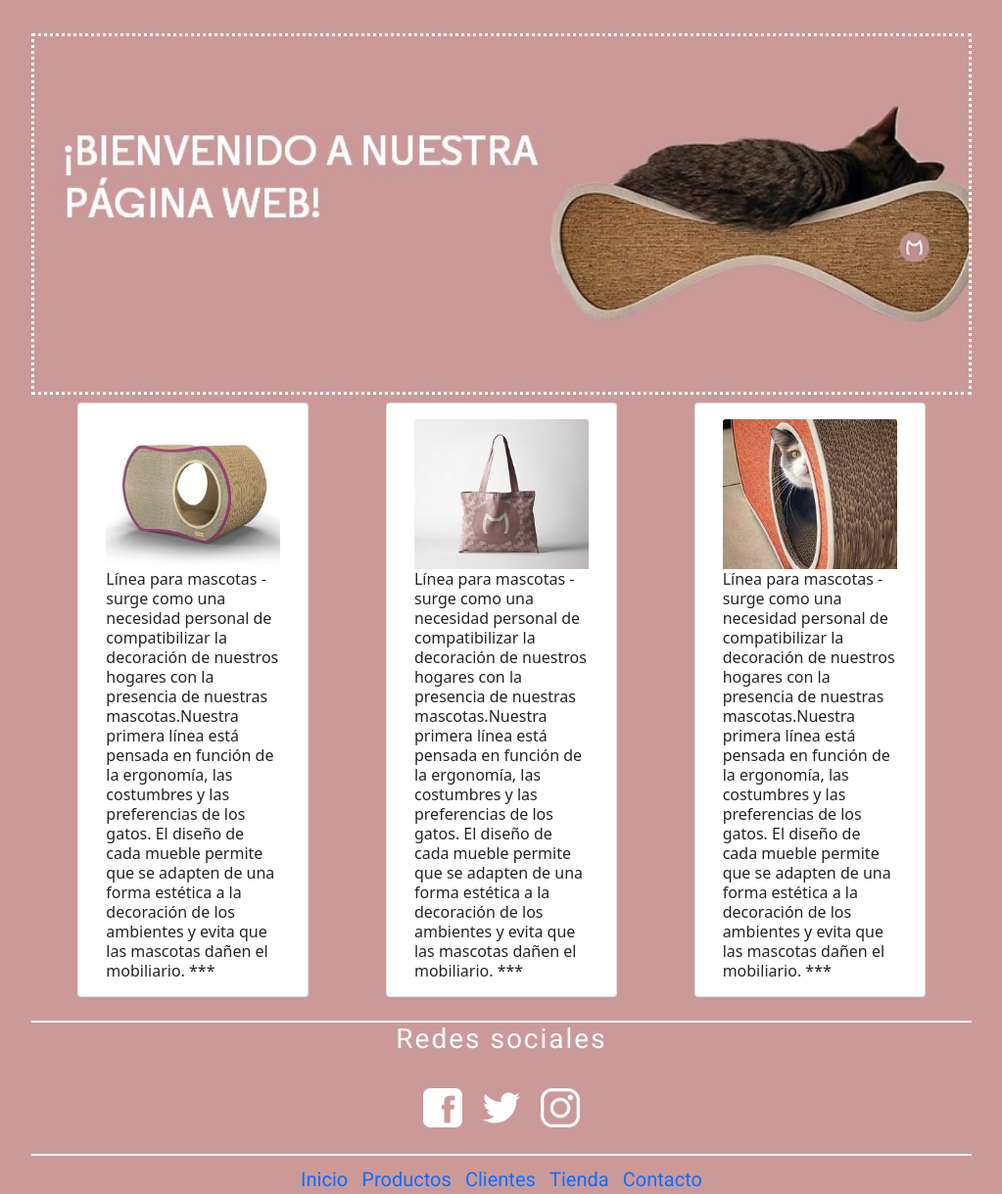
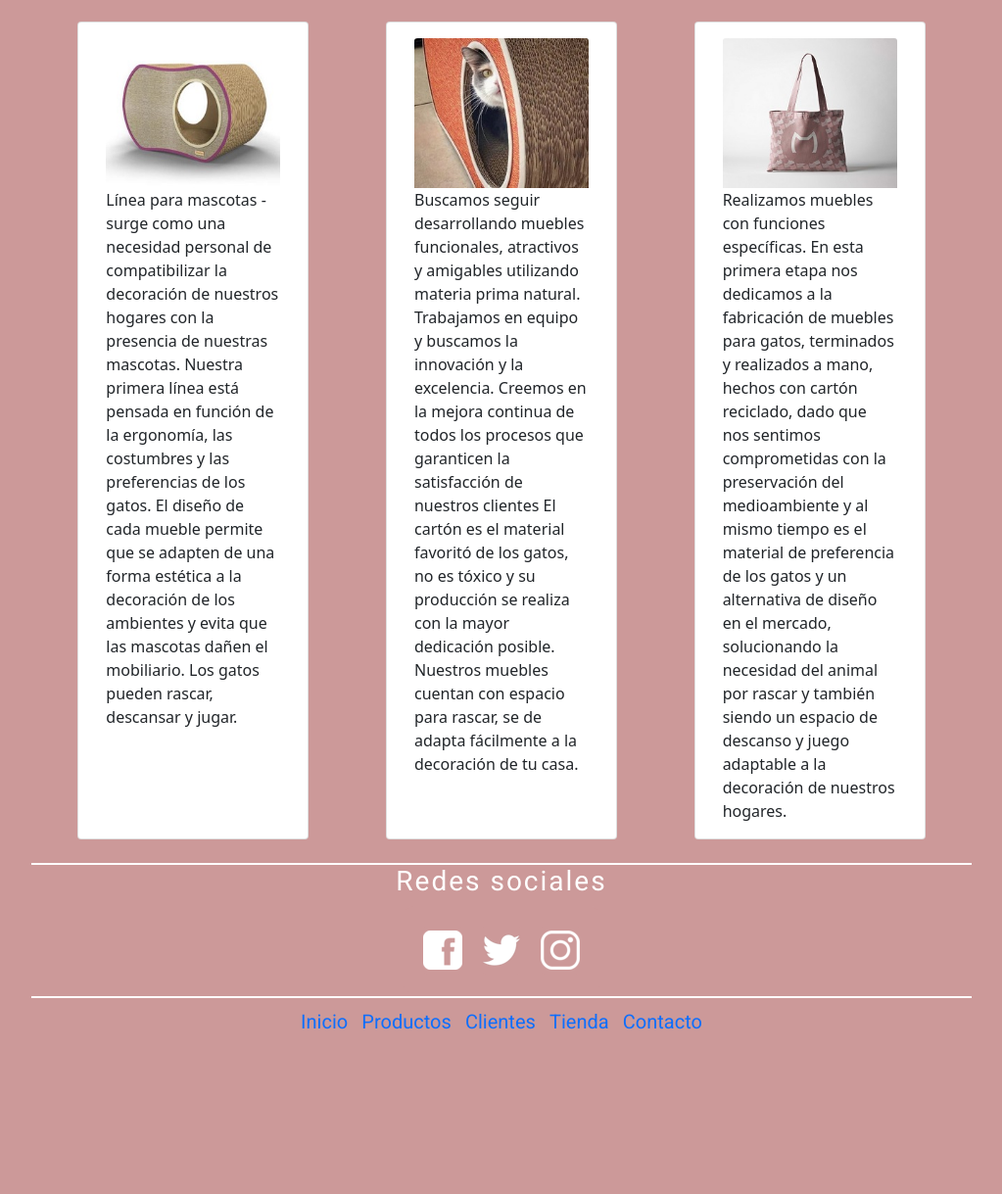
Before and after one commit to Franchiuz/monqui-urdinlaiz, a PHP site: page / in a window 1280 px wide. Shown: the part 186-1405 px from the top of the page at 98% size, without its empty margins (128-1151 px from the left). After the commit the page ends 1237 px from the top, so only its background shows below. Run offline with PHP 8.4, Linux system fonts and the light colour scheme.

Commit message:
cambios generales

```diff
--- a/css/estiloscascada.css
+++ b/css/estiloscascada.css
@@ -271,6 +271,8 @@ td {
   color: var(--color); }
 
 /* Fin estilos footer*/
+
+
 /* inicio imágenes animadas*/
 .tarjeta-animada {
   -webkit-transition: all 1s ease;
@@ -279,12 +281,12 @@ td {
   transition: all 1s ease; }
 
 .tarjeta-animada:hover {
-  transform: scale(1.5);
-  -webkit-transform: scale(1.5);
-  -moz-transform: scale(1.5);
-  -ms-transform: scale(1.5);
-  -o-transform: scale(1.5);
-  transform: scale(1.5);
+  transform: scale(1.2);
+  -webkit-transform: scale(1.2);
+  -moz-transform: scale(1.2);
+  -ms-transform: scale(1.2);
+  -o-transform: scale(1.2);
+  transform: scale(1.2);
   -webkit-box-shadow: 3px 3px 5px #000;
   -moz-box-shadow: 3px 3px 5px #000;
   box-shadow: 3px 3px 5px #000; }
--- a/index.html
+++ b/index.html
@@ -5,11 +5,13 @@
     <meta charset="UTF-8">
     <meta http-equiv="X-UA-Compatible" content="IE=edge">
     <meta name="viewport" content="width=device-width, initial-scale=1.0">
+    <meta name="description" content="Página de Inicio Monqui Muebles">
+    <meta name="keywords" content="Monqui, Muebles , Gatos , Hogar , Mascotas , Decoración, Inicio">
     <link rel="stylesheet" href="./css/estiloscascada.css">
     <link rel="icon" type="image/x-icon" href="./images/logo.png">
     <link href="https://cdn.jsdelivr.net/npm/bootstrap@5.1.3/dist/css/bootstrap.min.css" rel="stylesheet"
         integrity="sha384-1BmE4kWBq78iYhFldvKuhfTAU6auU8tT94WrHftjDbrCEXSU1oBoqyl2QvZ6jIW3" crossorigin="anonymous">
-    <title>Inicio</title>
+    <title>Inicio • Monqui muebles para tu gato</title>
 </head>
 
 <body class="body">
@@ -53,66 +55,52 @@
 
         <div class="content">
 
-            <!-- Inicio carrusel de imagenes -->
-            <div class="col-lg-12 col-md-12">
-                <section class="banner">
-                    <img src="./images/portada1.jpg" alt="¡Bienvenido a nuestr página web!">
-                </section>
-            </div>
-            <!-- Fin carrusel de imagenes -->
+
             <!-- Incio artículo -->
             <main class="container d-flex m-auto p-2 justify-content-around row ">
 
-                <div class="card col-lg-3 col-md-6 col-sm-10">
+                <div class="card col-lg-3 col-md-10 col-sm-10">
 
                     <div class="card-body">
                         <img class="card-img-top" src="./images/c1rosa.jpg" alt="Card image cap">
-                            <p class="card-text"> Línea para mascotas - surge como una necesidad personal de
-                                compatibilizar la decoración de
-                                nuestros hogares con la presencia de nuestras mascotas.Nuestra primera línea está
-                                pensada en función de la ergonomía, las costumbres y las preferencias
-                                de
-                                los gatos. El diseño de cada mueble permite que se adapten de una forma estética a la
-                                decoración
-                                de
-                                los ambientes y evita que las mascotas dañen el mobiliario. ***
-                            </p>
+                        <article class="card-text"> Línea para mascotas - surge como una necesidad personal de
+                            compatibilizar la decoración de nuestros hogares con la presencia de nuestras mascotas.
+                            Nuestra primera línea está pensada en función de la ergonomía, las costumbres y las
+                            preferencias de los gatos. El diseño de cada mueble permite que se adapten de una forma
+                            estética a la decoración de los ambientes y evita que las mascotas dañen el mobiliario. Los
+                            gatos pueden rascar, descansar y jugar.
+                        </article>
                     </div>
 
                 </div>
 
-                <div class="card col-lg-3 col-md-6 col-sm-10">
+                <div class="card col-lg-3 col-md-10 col-sm-10">
 
                     <div class="card-body">
-                            <img class="card-img-top" src="./images/b1rosa.jpg" alt="Card image cap">
-                            <p class="card-text"> Línea para mascotas - surge como una necesidad personal de
-                                compatibilizar la decoración de
-                                nuestros hogares con la presencia de nuestras mascotas.Nuestra primera línea está
-                                pensada en función de la ergonomía, las costumbres y las preferencias
-                                de
-                                los gatos. El diseño de cada mueble permite que se adapten de una forma estética a la
-                                decoración
-                                de
-                                los ambientes y evita que las mascotas dañen el mobiliario. ***
-                            </p>
+                        <img class="card-img-top" src="./images/a1naranja.jpg" alt="Card image cap">
+                        <article class="card-text">
+                            Buscamos seguir desarrollando muebles funcionales, atractivos y amigables utilizando materia
+                            prima natural.
+                            Trabajamos en equipo y buscamos la innovación y la excelencia. Creemos en la mejora continua
+                            de todos los procesos que garanticen la satisfacción de nuestros clientes
+                            El cartón es el material favoritó de los gatos, no es tóxico y su producción se realiza con
+                            la mayor dedicación posible. Nuestros muebles cuentan con espacio para rascar, se de adapta fácilmente a la decoración de tu casa.
+                        </article>
                     </div>
 
                 </div>
 
-                <div class="card col-lg-3 col-md-6 col-sm-10">
+                <div class="card col-lg-3 col-md-10 col-sm-10">
 
                     <div class="card-body">
-                        <img class="card-img-top" src="./images/a1naranja.jpg" alt="Card image cap">
-                        <p class="card-text"> Línea para mascotas - surge como una necesidad personal de
-                            compatibilizar la decoración de
-                            nuestros hogares con la presencia de nuestras mascotas.Nuestra primera línea está
-                            pensada en función de la ergonomía, las costumbres y las preferencias
-                            de
-                            los gatos. El diseño de cada mueble permite que se adapten de una forma estética a la
-                            decoración
-                            de
-                            los ambientes y evita que las mascotas dañen el mobiliario. ***
-                        </p>
+                        <img class="card-img-top" src="./images/b1rosa.jpg" alt="Card image cap">
+                        <article class="card-text"> Realizamos muebles con funciones específicas. En esta primera etapa
+                            nos dedicamos a la fabricación de muebles para gatos, terminados y realizados a mano, hechos
+                            con cartón reciclado, dado que nos sentimos comprometidas con la preservación del
+                            medioambiente y al mismo tiempo es el material de preferencia de los gatos y un alternativa
+                            de diseño en el mercado, solucionando la necesidad del animal por rascar y también siendo un
+                            espacio de descanso y juego adaptable a la decoración de nuestros hogares.
+                        </article>
                     </div>
 
                 </div>
@@ -128,9 +116,9 @@
             <div class="redes">
                 <h3> Redes sociales </h3>
                 <div class="social">
-                    <a href="https://www.facebook.com/"><img src="./images/facebook.png"></a>
-                    <a href="https://www.twitter.com/"> <img src="./images/twitter.png"></a>
-                    <a href="https://www.instagram.com/"><img src="./images/instagram.png"></a>
+                    <a href="https://www.facebook.com/" target="_blank"><img src="./images/facebook.png"></a>
+                    <a href="https://www.twitter.com/" target="_blank"> <img src="./images/twitter.png"></a>
+                    <a href="https://www.instagram.com/" target="_blank"><img src="./images/instagram.png"></a>
                 </div>
             </div>
 
--- a/scss/estilos.scss
+++ b/scss/estilos.scss
@@ -386,12 +386,12 @@ td {
 }
 
 .tarjeta-animada:hover {
-    transform: scale(1.5);
-    -webkit-transform: scale(1.5);
-    -moz-transform: scale(1.5);
-    -ms-transform: scale(1.5);
-    -o-transform: scale(1.5);
-    transform: scale(1.5);
+    transform: scale(1.3);
+    -webkit-transform: scale(1.3);
+    -moz-transform: scale(1.3);
+    -ms-transform: scale(1.3);
+    -o-transform: scale(1.3);
+    transform: scale(1.3);
     -webkit-box-shadow: 3px 3px 5px #000;
     -moz-box-shadow: 3px 3px 5px #000;
     box-shadow: 3px 3px 5px #000;
```
Also changed, not shown: pages/clientes.html (+21 -12 lines), pages/contacto.html (+9 -5 lines), pages/productos.html (+30 -24 lines), pages/tienda.html (+9 -6 lines). Lines whose indentation alone changed are shown as unchanged.
